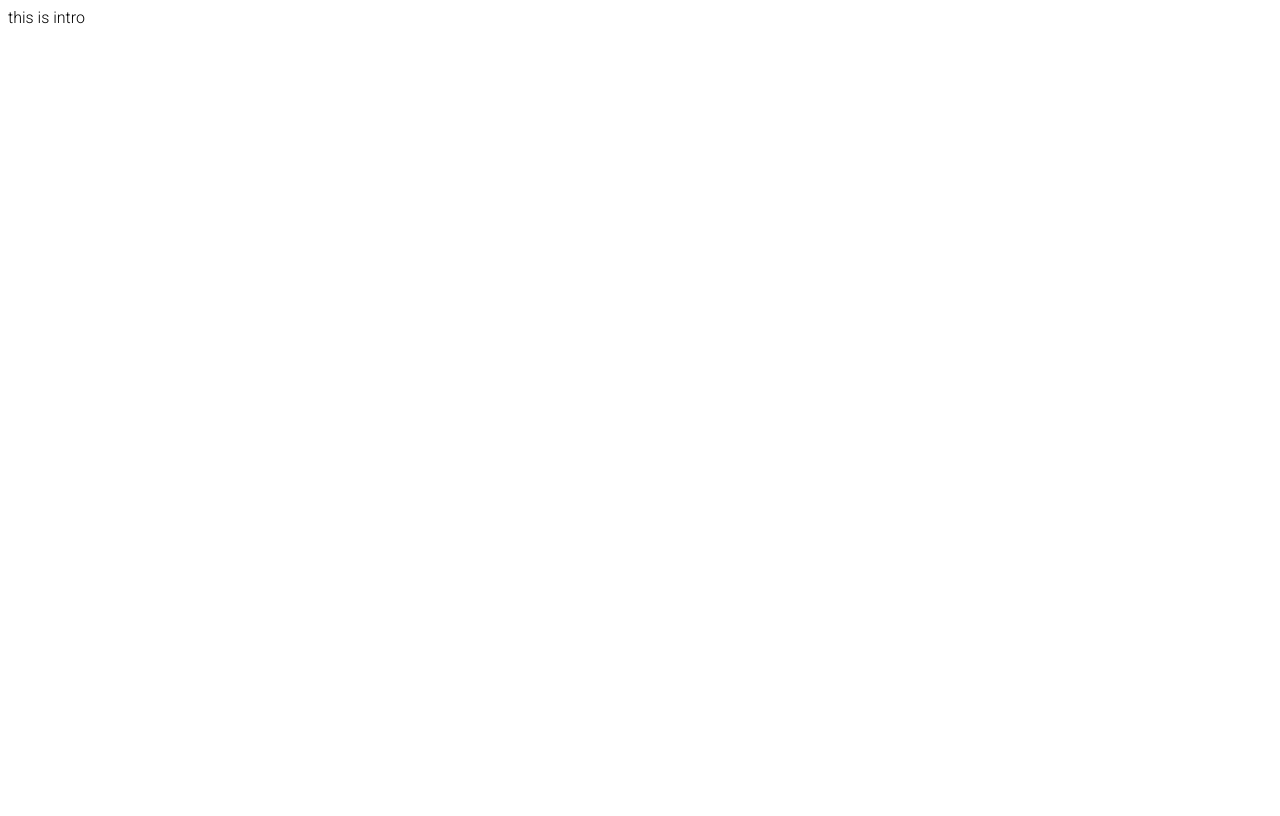
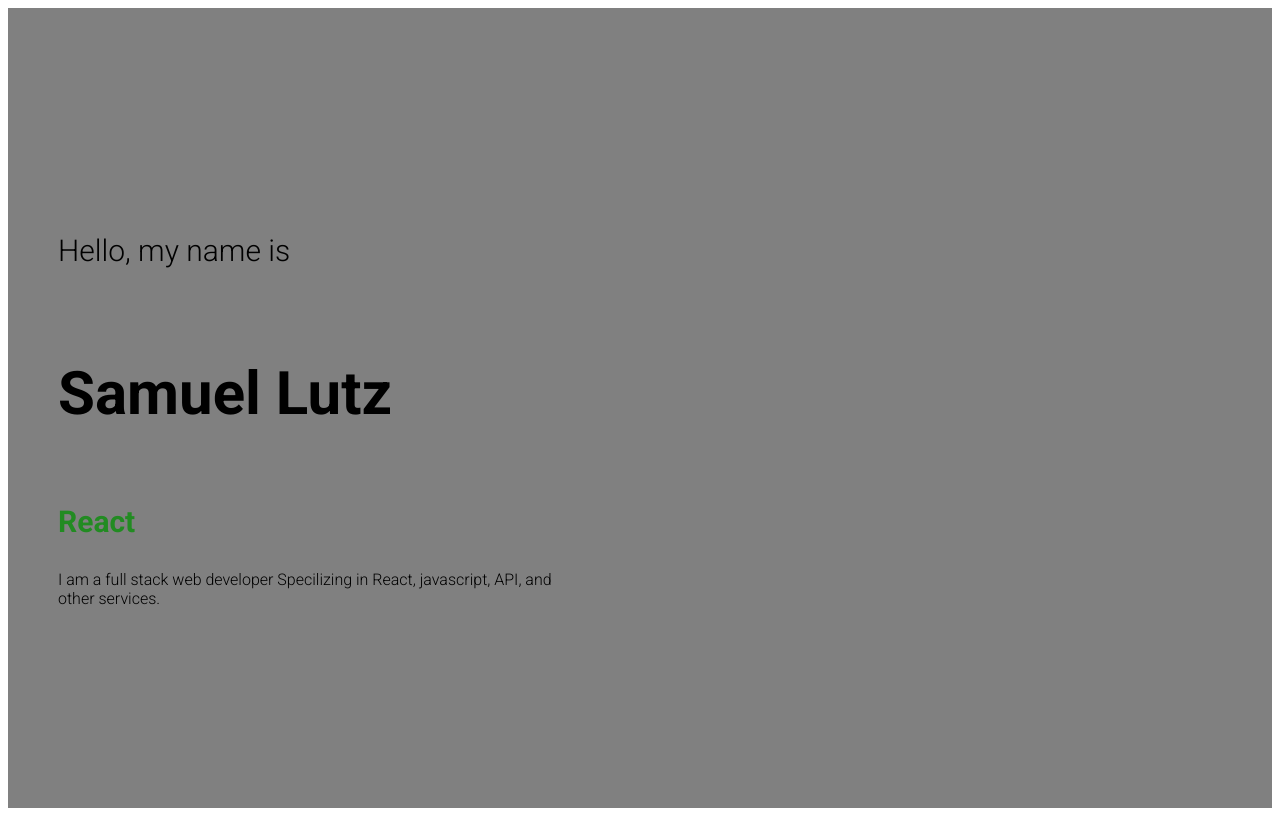
Before and after one commit to samuellutz/React-Portfolio, a React (Create React App) app in the folder my-app/: page / in a window 1280 px wide. Built offline with nearby package versions, Linux system fonts and the light colour scheme; the HTML template or start-up script is replaced by a standard one; a web font is replaced by a local one.

Commit message:
getting a basic layout

```diff
--- a/my-app/src/components/intro/intro.css
+++ b/my-app/src/components/intro/intro.css
@@ -0,0 +1,52 @@
+.i{
+    display: flex;
+    height: 100vh;
+    background-color: gray;
+}
+
+.i-left {
+    flex: 1;
+    display: flex;
+    align-items: center;
+    justify-content: center;
+}
+
+.i-right {
+    flex: 1;
+}
+.i-left-wrapper {
+    padding: 50px;
+    height: 50%;
+    display: flex;
+    flex-direction:column;
+    justify-content: space-between;
+}
+.i-intro{
+    font-size: 30px;
+    font-weight: 300;
+}
+.i-name{
+    font-size: 60px;
+}
+.i-title{
+    height:50px;
+    overflow: hidden;
+}
+.i-title-wrapper{
+    height: 100%;
+    animation: move 10s ease-in-out infinite alternate;
+}
+@keyframes move {
+    50%{
+        transform: translateY(-50px);
+    }
+    50%{ transform: translateY(-100px);}
+}
+.i-title-item{
+    height:50px;
+    font-size: 30px;
+    font-weight: bold;
+    color: forestgreen;
+    display: flex;
+    align-items: center;
+}
--- a/my-app/src/components/intro/intro.jsx
+++ b/my-app/src/components/intro/intro.jsx
@@ -1,7 +1,28 @@
+import "./intro.css";
+
 const Intro = () => {
     return(
         <div className="i">
-            this is intro
+           <div className="i-left">
+              <div className="i-left-wrapper">
+                  <h2 className="i-intro">Hello, my name is</h2>
+                  <h1 className="i-name">Samuel Lutz</h1>
+                  <div className="i-title">
+                      <div className="i-title-wrapper">
+                          <div className="i-title-item">Web Developer</div>
+                          <div className="i-title-item">Fullstack</div>
+                          <div className="i-title-item">React</div>
+                      </div>
+                  </div>
+                  <div className="i-desc">
+                      I am a full stack web developer Specilizing in React,
+                       javascript, API, and other services.
+                  </div>
+              </div>
+           </div>
+           <div className="i-right">
+             <img src="" alt="" className="i-img" />
+           </div>
         </div>
     )}
 
```
